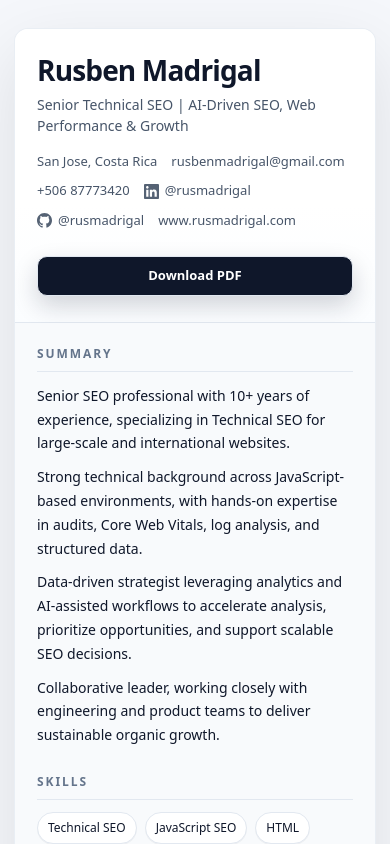
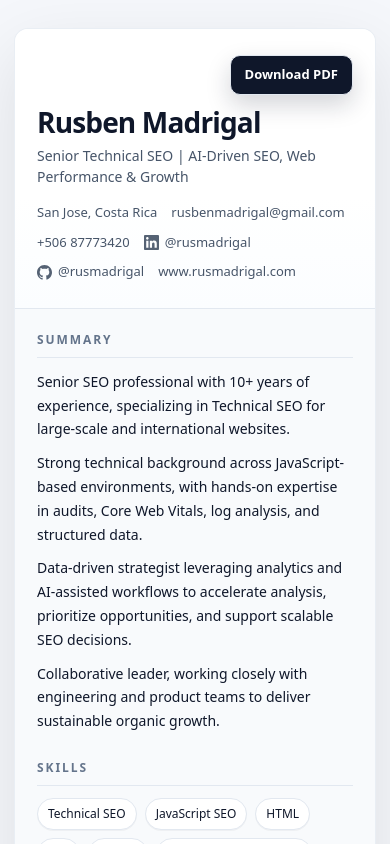
Before and after one commit to rusmadrigal/cv2026, a Next.js app: page / in a window 390 px wide. Shown: the top 844 px of the page. Built offline with nearby package versions, Linux system fonts and the light colour scheme.

Commit message:
Refactor CV layout in globals.css and Resume.tsx to use grid for top row, enhancing responsiveness and alignment. Adjusted button placement for improved styling.

```diff
--- a/src/app/components/Resume.tsx
+++ b/src/app/components/Resume.tsx
@@ -61,7 +61,7 @@ export default function Resume({ data }: { data: ResumeType }) {
         {/* HEADER */}
         <header className="cv__top">
           <div className="cv__topRow">
-            <div>
+            <div className="cv__topIntro">
               <h1 className="cv__name">{data.basics.name}</h1>
               <p className="cv__headline">{data.basics.headline}</p>
 
@@ -111,9 +111,11 @@ export default function Resume({ data }: { data: ResumeType }) {
               </div>
             </div>
 
-            <button type="button" onClick={() => handleDownloadPDF()} className="cv__pdfBtn">
-              Download PDF
-            </button>
+            <div className="cv__topPdf">
+              <button type="button" onClick={() => handleDownloadPDF()} className="cv__pdfBtn">
+                Download PDF
+              </button>
+            </div>
           </div>
         </header>
 
--- a/src/app/globals.css
+++ b/src/app/globals.css
@@ -85,11 +85,19 @@ a:hover {
 }
 
 .cv__topRow {
-  display: flex;
-  justify-content: space-between;
-  gap: 16px;
-  flex-wrap: wrap;
-  align-items: flex-start;
+  display: grid;
+  grid-template-columns: minmax(0, 1fr) auto;
+  align-items: start;
+  column-gap: 20px;
+  row-gap: 12px;
+}
+
+.cv__topIntro {
+  min-width: 0;
+}
+
+.cv__topPdf {
+  justify-self: end;
 }
 
 .cv__name {
@@ -342,6 +350,15 @@ a:hover {
     font-size: 28px;
   }
 
+  .cv__topRow {
+    grid-template-columns: 1fr;
+  }
+
+  .cv__topPdf {
+    order: -1;
+    justify-self: end;
+  }
+
   .cv__itemTop {
     flex-direction: column;
     align-items: flex-start;
@@ -352,8 +369,8 @@ a:hover {
   }
 
   .cv__pdfBtn {
-    width: 100%;
-    margin-top: 10px;
+    width: auto;
+    max-width: 100%;
   }
 
   .cv__title::after {
```
